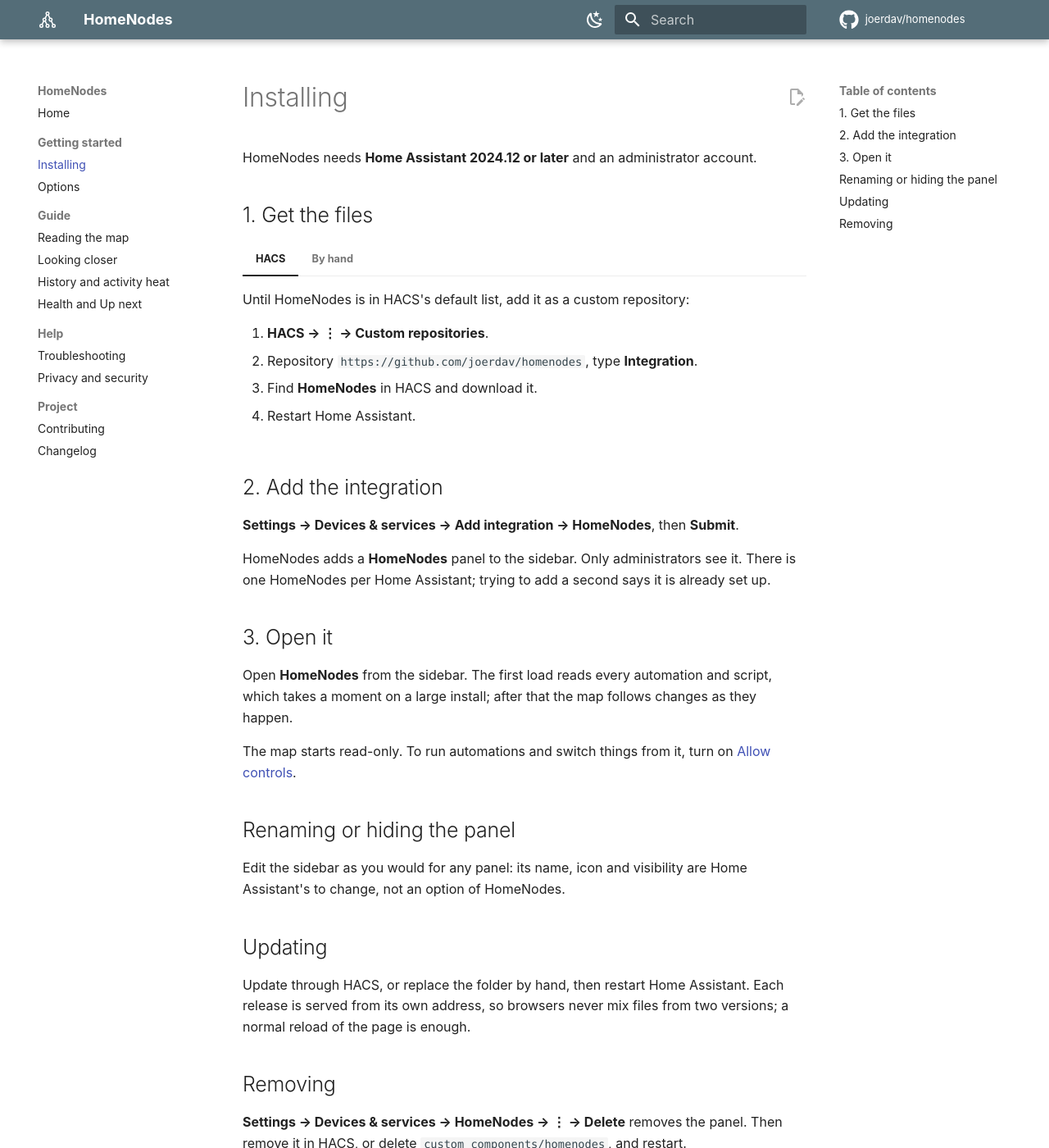
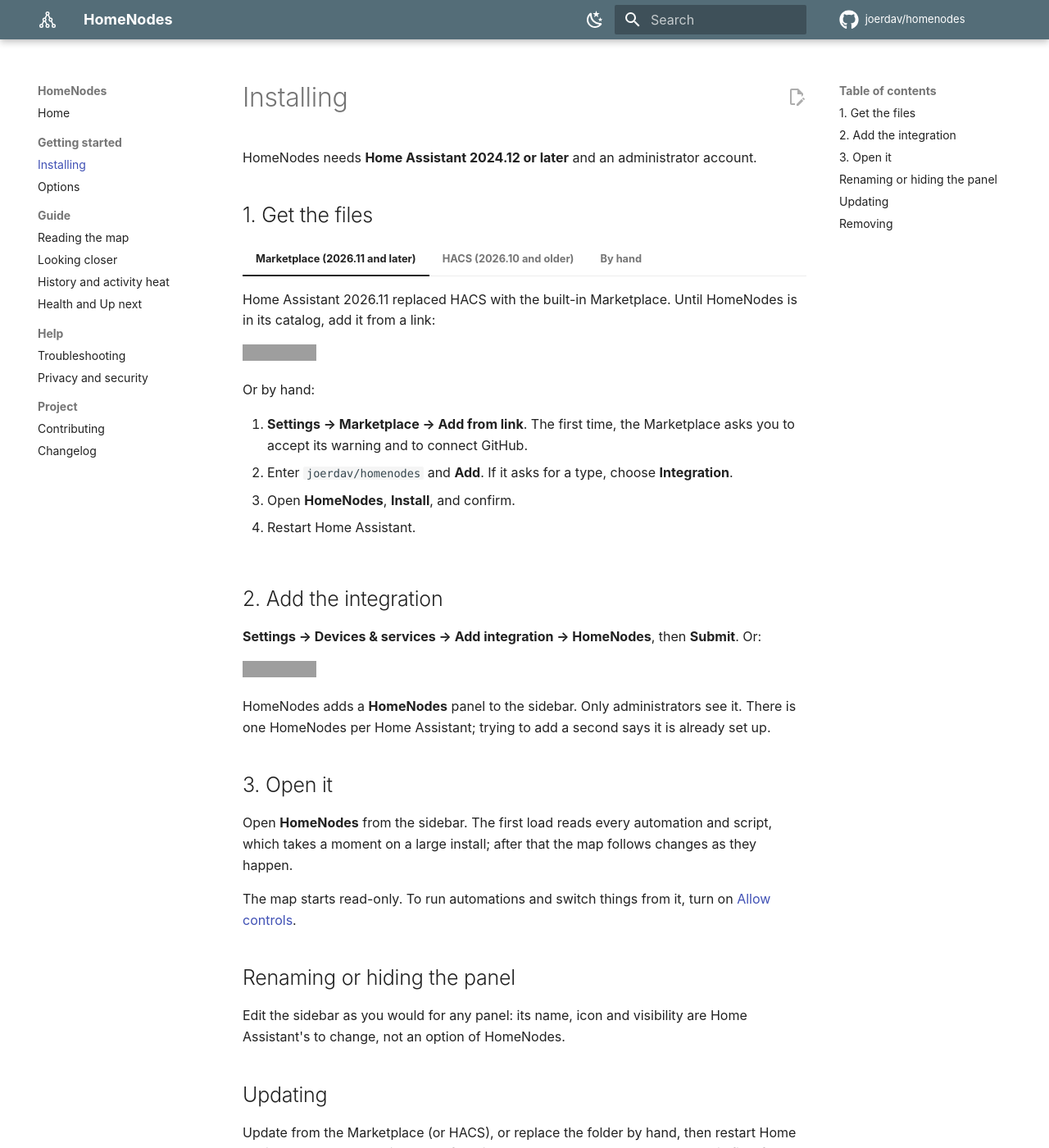
Before and after one commit to joerdav-hal/homenodes, an MkDocs documentation site: the page built from docs/install.md, in a window 1280 px wide and 1400 px high. Shown: the whole window at 82% size. Built offline with MkDocs 1.6.1 and Material for MkDocs 9.7.7, drawn with Linux system fonts in a browser that asks for light colours; comment, search, counter and statistics services are not loaded; some of the changed text lies outside the part shown; grey boxes are pictures that could not be loaded.

Commit message:
Install from the Marketplace, which replaced HACS in 2026.11
Home Assistant 2026.11 built HACS in as Settings → Marketplace and no
longer lets HACS be installed separately, so the "HACS → Custom
repositories" steps stopped working for anyone on a current release.

Lead with the Marketplace's "Add from link" and its My Home Assistant
button, keep the HACS steps for 2026.10 and older, and add the
config-flow button for setting up the integration. The repository
already meets the Marketplace's requirements (hacs.json, manifest
version and issue tracker, a published release), so only the docs
change.

Co-Authored-By: Claude Opus 5.5 <noreply@anthropic.com>

```diff
--- a/docs/install.md
+++ b/docs/install.md
@@ -4,9 +4,24 @@ HomeNodes needs **Home Assistant 2024.12 or later** and an administrator account
 
 ## 1. Get the files
 
-=== "HACS"
+=== "Marketplace (2026.11 and later)"
 
-    Until HomeNodes is in HACS's default list, add it as a custom repository:
+    Home Assistant 2026.11 replaced HACS with the built-in Marketplace. Until HomeNodes is in its
+    catalog, add it from a link:
+
+    [![Open your Home Assistant instance and open a repository in the Marketplace.](https://my.home-assistant.io/badges/marketplace_repository.svg)](https://my.home-assistant.io/redirect/marketplace_repository/?owner=joerdav&repository=homenodes&category=integration)
+
+    Or by hand:
+
+    1. **Settings → Marketplace → Add from link**. The first time, the Marketplace asks you to
+       accept its warning and to connect GitHub.
+    2. Enter `joerdav/homenodes` and **Add**. If it asks for a type, choose **Integration**.
+    3. Open **HomeNodes**, **Install**, and confirm.
+    4. Restart Home Assistant.
+
+=== "HACS (2026.10 and older)"
+
+    Add it as a custom repository:
 
     1. **HACS → ⋮ → Custom repositories**.
     2. Repository `https://github.com/joerdav/homenodes`, type **Integration**.
@@ -22,7 +37,9 @@ HomeNodes needs **Home Assistant 2024.12 or later** and an administrator account
 
 ## 2. Add the integration
 
-**Settings → Devices & services → Add integration → HomeNodes**, then **Submit**.
+**Settings → Devices & services → Add integration → HomeNodes**, then **Submit**. Or:
+
+[![Open your Home Assistant instance and start setting up a new integration.](https://my.home-assistant.io/badges/config_flow_start.svg)](https://my.home-assistant.io/redirect/config_flow_start/?domain=homenodes)
 
 HomeNodes adds a **HomeNodes** panel to the sidebar. Only administrators see it. There is one
 HomeNodes per Home Assistant; trying to add a second says it is already set up.
@@ -42,14 +59,14 @@ to change, not an option of HomeNodes.
 
 ## Updating
 
-Update through HACS, or replace the folder by hand, then restart Home Assistant. Each release is
+Update from the Marketplace (or HACS), or replace the folder by hand, then restart Home Assistant. Each release is
 served from its own address, so browsers never mix files from two versions; a normal reload of
 the page is enough.
 
 ## Removing
 
-**Settings → Devices & services → HomeNodes → ⋮ → Delete** removes the panel. Then remove it in
-HACS, or delete `custom_components/homenodes`, and restart.
+**Settings → Devices & services → HomeNodes → ⋮ → Delete** removes the panel. Then uninstall it in
+the Marketplace (or HACS), or delete `custom_components/homenodes`, and restart.
 
 Each person's layout is kept in their Home Assistant user data under the key `homenodes`, so it
 is still there if you add HomeNodes back.
```
Also changed, not shown: README.md (+13 -5 lines), ROADMAP.md (+5 -2 lines).
